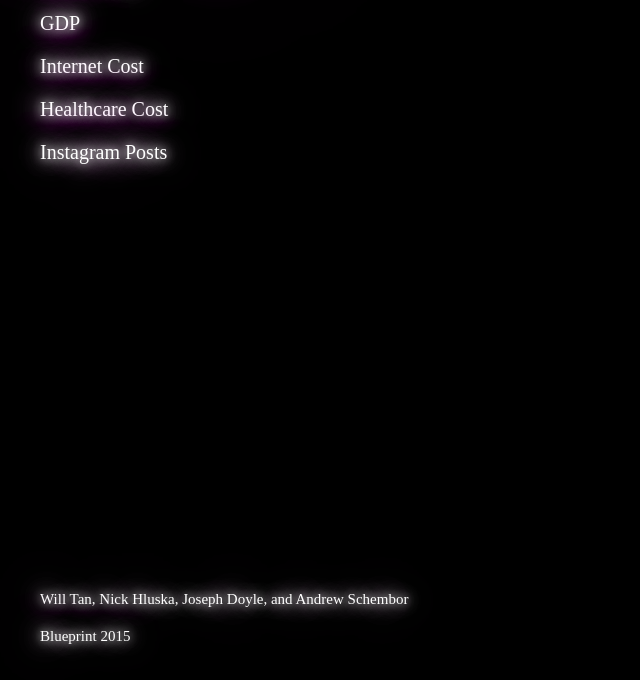
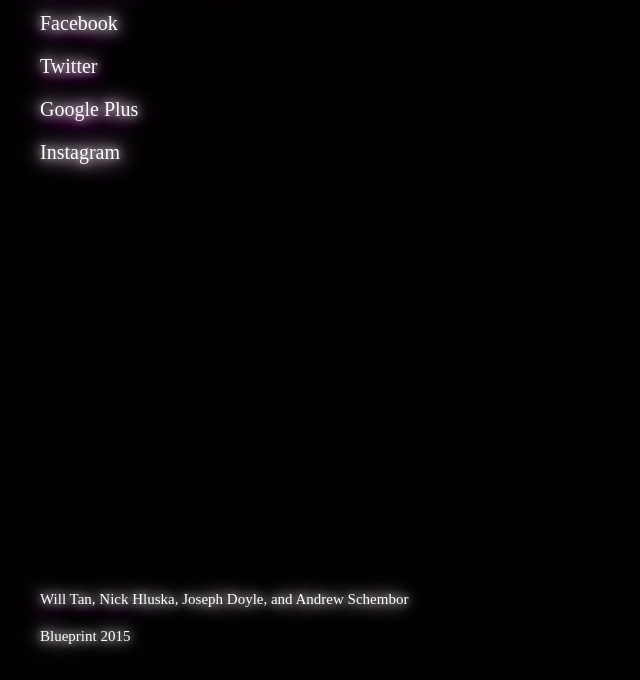
Before and after one commit to TeamInstallGentoo/BlueprintHackathon, a plain HTML site: page index.html in a window 1280 px wide. Shown: the part 120-800 px from the top of the page, without its empty margins (0-640 px from the left). Drawn offline with Linux system fonts and the light colour scheme.

Commit message:
changed them again

```diff
--- a/index.html
+++ b/index.html
@@ -14,10 +14,10 @@
         <div id="selection">
             <ul><button1 onclick='geoFindMe()'>Geolocation</button1></ul>
             <div id = "out"> </div>
-            <ul>GDP</ul>
-            <ul>Internet Cost</ul>
-            <ul>Healthcare Cost</ul>
-            <ul>Instagram Posts</ul>
+            <ul>Facebook</ul>
+            <ul>Twitter</ul>
+            <ul>Google Plus</ul>
+            <ul>Instagram</ul>
         </div>
 
         <script type="text/javascript" src="third-party/Detector.js"></script>
```
